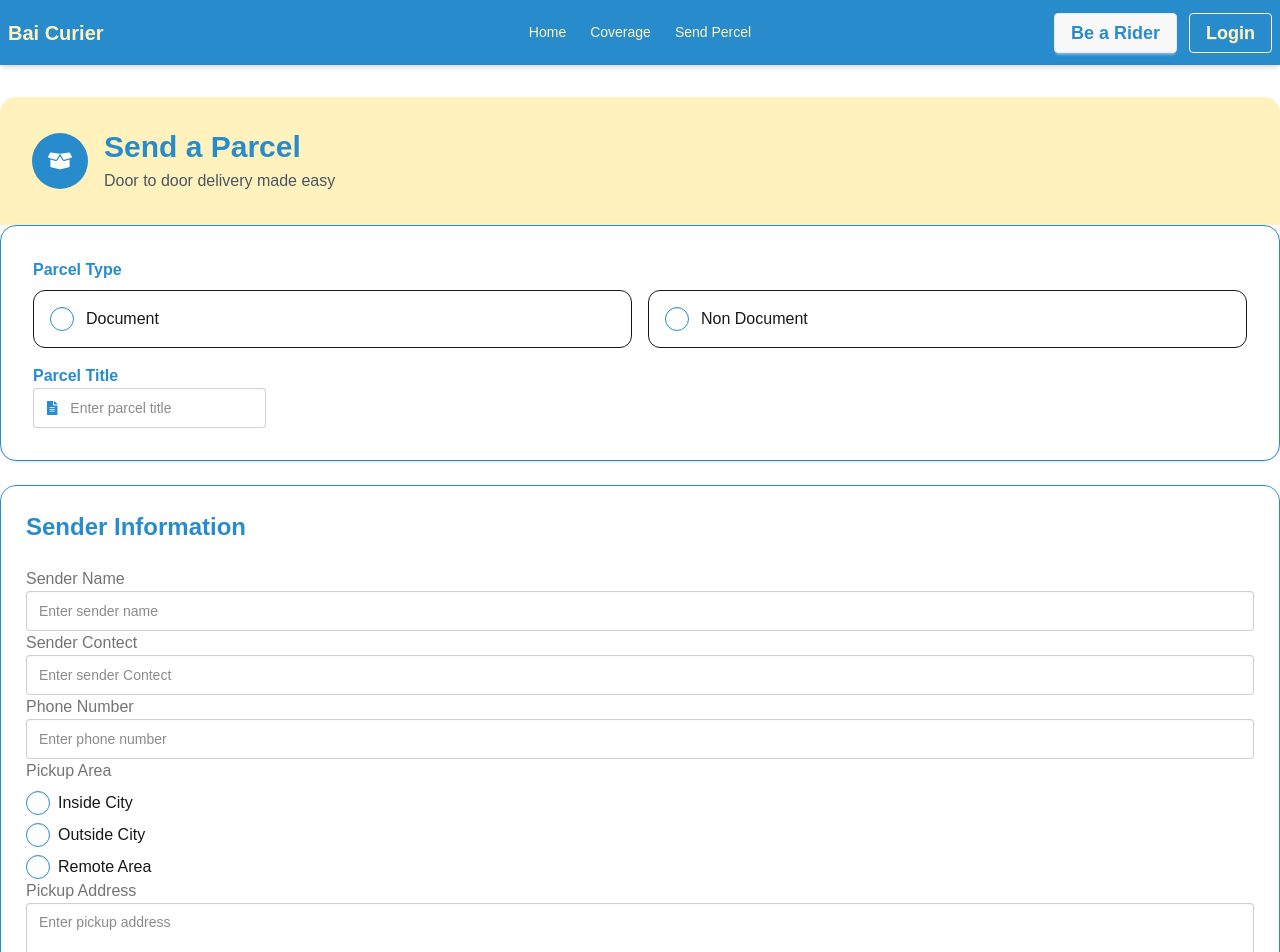
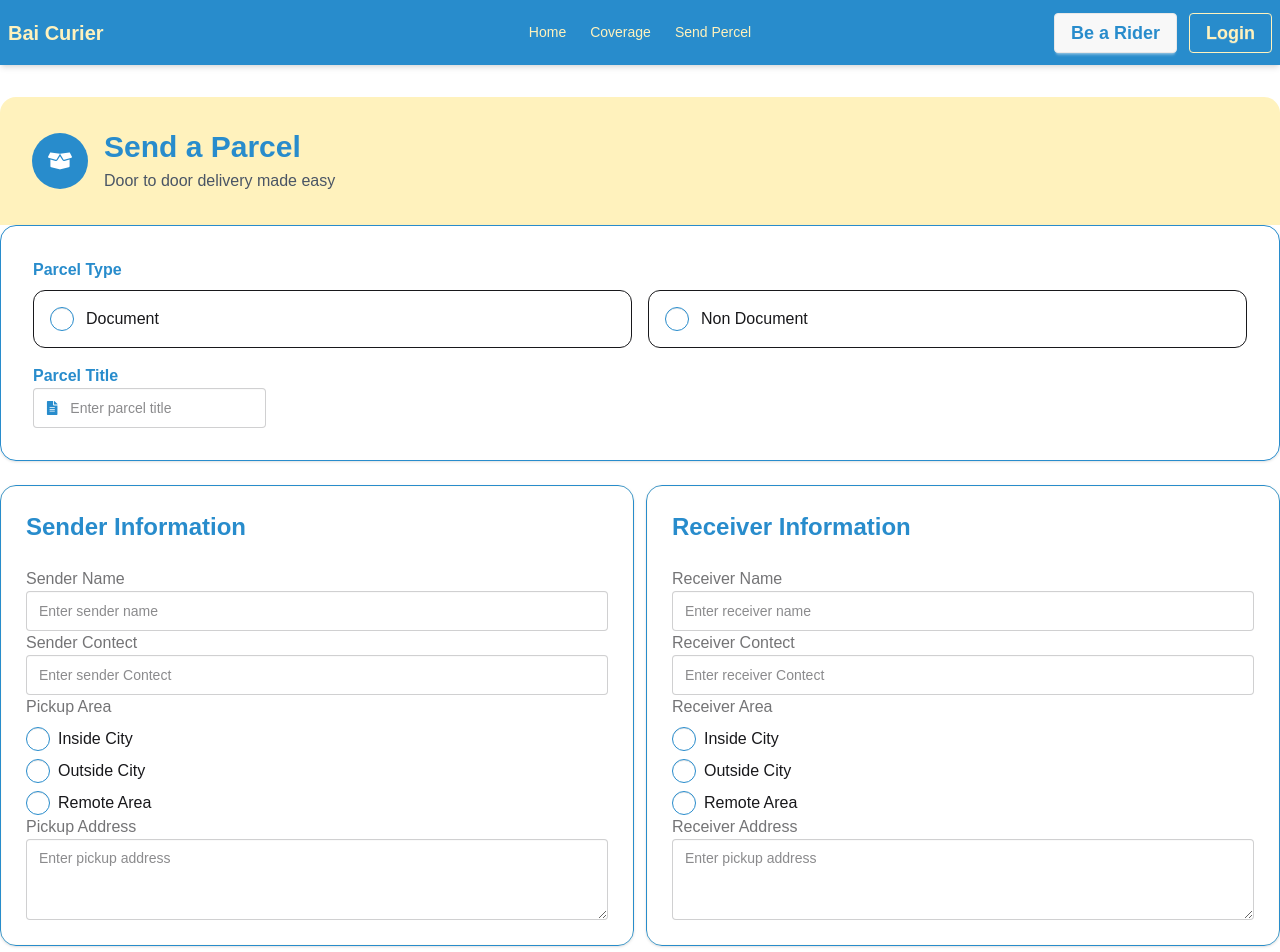
Before and after one commit to RohanR05/batrox-curier, a React (Vite) app: page /send-Parcel in a window 1280 px wide. Shown: the top 952 px of the page. Built offline with nearby package versions, Linux system fonts and the light colour scheme; no server answers.

Commit message:
receiver info

```diff
--- a/src/pages/SendParcel/ParcelInfo.jsx
+++ b/src/pages/SendParcel/ParcelInfo.jsx
@@ -4,8 +4,7 @@ import { FaFileAlt } from "react-icons/fa";
 const ParcelInfo = ({ register, errors, watch }) => {
   const parcelType = watch("parcelType");
   return (
-    <div>
-      <main className="border p-8 rounded-2xl shadow border-secondary">
+    <div className="border p-8 rounded-2xl shadow border-secondary">
       {" "}
       {/* Parcel Type */}
       <div>
@@ -42,9 +41,7 @@ const ParcelInfo = ({ register, errors, watch }) => {
         </div>
 
         {errors.parcelType && (
-            <p className="text-error text-sm mt-2">
-              {errors.parcelType.message}
-            </p>
+          <p className="text-error text-sm mt-2">{errors.parcelType.message}</p>
         )}
       </div>
       {/* Parcel Title */}
@@ -74,9 +71,7 @@ const ParcelInfo = ({ register, errors, watch }) => {
           {parcelType === "Non Document" && (
             <div className="">
               <label className="label">
-                  <span className="text-secondary font-medium">
-                    Weight (kg)
-                  </span>
+                <span className="text-secondary font-medium">Weight (kg)</span>
               </label>
 
               <input
@@ -102,7 +97,6 @@ const ParcelInfo = ({ register, errors, watch }) => {
           )}
         </div>
       </div>
-      </main>
     </div>
   );
 };
--- a/src/pages/SendParcel/ReceiverInfo.jsx
+++ b/src/pages/SendParcel/ReceiverInfo.jsx
@@ -1,11 +1,125 @@
-import React from 'react'
+import React from "react";
 
-const ReceiverInfo = () => {
+const ReceiverInfo = ({ register, errors }) => {
   return (
-    <div>
+    <div className="border rounded-2xl shadow border-secondary">
+      {/* Receiver Information */}
+      <div className="border border-primary/20 rounded-xl p-6">
+        <h3 className="text-2xl font-bold text-secondary mb-6">
+          Receiver Information
+        </h3>
 
+        <div className="gap-5">
+          {/* Receiver Name */}
+          <div>
+            <label className="label font-medium">Receiver Name</label>
+            <input
+              type="text"
+              className="input input-bordered w-full"
+              placeholder="Enter receiver name"
+              {...register("receiverName", {
+                required: "Receiver name is required",
+              })}
+            />
+
+            {errors.receiverName && (
+              <p className="text-error text-sm mt-1">
+                {errors.receiverName.message}
+              </p>
+            )}
+          </div>
+
+          {/* Receiver Contect */}
+          <div>
+            <label className="label font-medium">Receiver Contect</label>
+            <input
+              type="text"
+              className="input input-bordered w-full"
+              placeholder="Enter receiver Contect"
+              {...register("senderContect", {
+                required: "Receiver Contect is required",
+              })}
+            />
+
+            {errors.senderContect && (
+              <p className="text-error text-sm mt-1">
+                {errors.senderContect.message}
+              </p>
+            )}
+          </div>
+
+          {/* Receiver Area */}
+          <div>
+            <label className="label font-medium">Receiver Area</label>
+
+            <div className="space-y-2 mt-2">
+              <label className="flex items-center gap-2 cursor-pointer">
+                <input
+                  type="radio"
+                  value="Inside City"
+                  className="radio radio-secondary"
+                  {...register("senderArea", {
+                    required: "Select pickup area",
+                  })}
+                />
+                <span>Inside City</span>
+              </label>
+
+              <label className="flex items-center gap-2 cursor-pointer">
+                <input
+                  type="radio"
+                  value="Outside City"
+                  className="radio radio-secondary"
+                  {...register("senderArea", {
+                    required: "Select pickup area",
+                  })}
+                />
+                <span>Outside City</span>
+              </label>
+
+              <label className="flex items-center gap-2 cursor-pointer">
+                <input
+                  type="radio"
+                  value="Remote Area"
+                  className="radio radio-secondary"
+                  {...register("senderArea", {
+                    required: "Select pickup area",
+                  })}
+                />
+                <span>Remote Area</span>
+              </label>
+            </div>
+
+            {errors.senderArea && (
+              <p className="text-error text-sm mt-1">
+                {errors.senderArea.message}
+              </p>
+            )}
+          </div>
+
+          {/* Receiver Address */}
+          <div className="">
+            <label className="label font-medium">Receiver Address</label>
+
+            <textarea
+              rows={3}
+              className="textarea textarea-bordered w-full"
+              placeholder="Enter pickup address"
+              {...register("receiverAddress", {
+                required: "Receiver address is required",
+              })}
+            />
+
+            {errors.receiverAddress && (
+              <p className="text-error text-sm mt-1">
+                {errors.receiverAddress.message}
+              </p>
+            )}
+          </div>
+        </div>
+      </div>
     </div>
-  )
-}
+  );
+};
 
-export default ReceiverInfo
+export default ReceiverInfo;
--- a/src/pages/SendParcel/SendParcel.jsx
+++ b/src/pages/SendParcel/SendParcel.jsx
@@ -3,6 +3,7 @@ import { useForm } from "react-hook-form";
 import { FaBoxOpen, FaFileAlt } from "react-icons/fa";
 import ParcelInfo from "./ParcelInfo";
 import SenderInfo from "./SenderInfo";
+import ReceiverInfo from "./ReceiverInfo";
 
 const SendParcel = () => {
   const {
@@ -40,12 +41,12 @@ const SendParcel = () => {
         onSubmit={handleSubmit(handleSendParcelForm)}
         className=" space-y-6"
       >
-        <ParcelInfo
-          register={register}
-          errors={errors}
-          watch={watch}
-        ></ParcelInfo>
-        <SenderInfo register={register} errors={errors}></SenderInfo>
+        <ParcelInfo register={register} errors={errors} watch={watch} />
+        <div className="grid grid-cols-1 md:grid-cols-2 gap-3">
+          <SenderInfo register={register} errors={errors} />
+          <ReceiverInfo register={register} errors={errors} />
+        </div>
+
         <button className="btn btn-secondary w-full text-white">
           Continue
         </button>
--- a/src/pages/SendParcel/SenderInfo.jsx
+++ b/src/pages/SendParcel/SenderInfo.jsx
@@ -2,8 +2,7 @@ import React from "react";
 
 const SenderInfo = ({ register, errors }) => {
   return (
-    <div>
-      <main className="border rounded-2xl shadow border-secondary">
+    <div className="border rounded-2xl shadow border-secondary">
       {/* Sender Information */}
       <div className="border border-primary/20 rounded-xl p-6">
         <h3 className="text-2xl font-bold text-secondary mb-6">
@@ -45,25 +44,6 @@ const SenderInfo = ({ register, errors }) => {
             {errors.senderContect && (
               <p className="text-error text-sm mt-1">
                 {errors.senderContect.message}
-                </p>
-              )}
-            </div>
-
-            {/* Sender Phone */}
-            <div>
-              <label className="label font-medium">Phone Number</label>
-              <input
-                type="tel"
-                className="input input-bordered w-full"
-                placeholder="Enter phone number"
-                {...register("senderPhone", {
-                  required: "Phone number is required",
-                })}
-              />
-
-              {errors.senderPhone && (
-                <p className="text-error text-sm mt-1">
-                  {errors.senderPhone.message}
               </p>
             )}
           </div>
@@ -138,7 +118,6 @@ const SenderInfo = ({ register, errors }) => {
           </div>
         </div>
       </div>
-      </main>
     </div>
   );
 };
```
Lines whose indentation alone changed are shown as unchanged.
